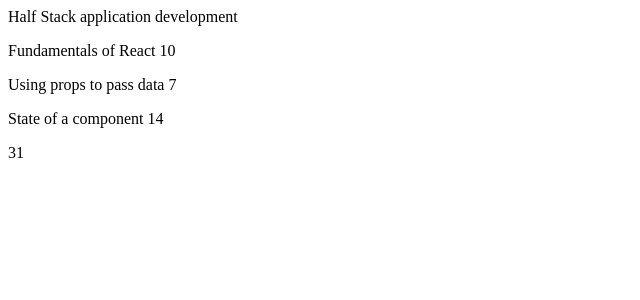
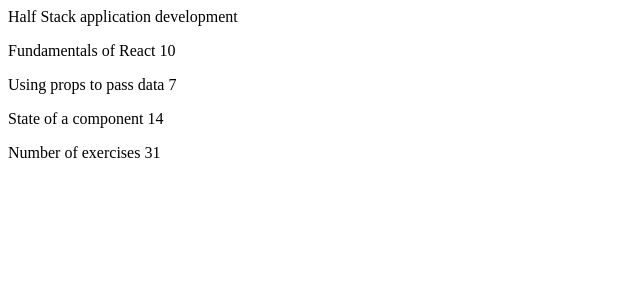
Before and after one commit to RamadhanAdam/fullstack-open-exercises, a React (Vite) app in the folder part1/Intro_to_React/application/: page / in a window 1280 px wide. Shown: the top 300 px of the page, without its empty margins (0-640 px from the left). Built offline with nearby package versions, Linux system fonts and the light colour scheme.

Commit message:
"final change"

```diff
--- a/part1/Intro_to_React/application/src/App.jsx
+++ b/part1/Intro_to_React/application/src/App.jsx
@@ -15,7 +15,7 @@ const Content = (props) => {
 
 const Total = (props) => {
   const total = props.exercises1 + props.exercises2 + props.exercises3
-  return total
+  return <p>Number of exercises {total} </p>
 }
 const App = () =>{
   const course = 'Half Stack application development'
```
